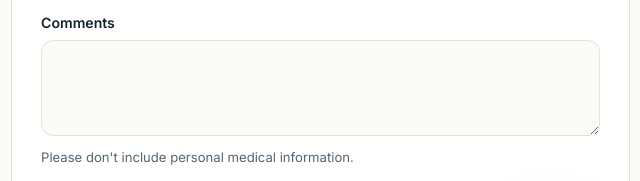
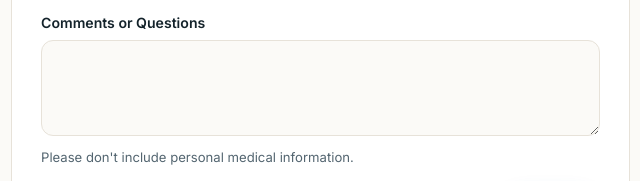
Before and after one commit to Ridgellc/pismo-vitality, a plain HTML site: page contact/index.html in a window 1280 px wide. Shown: the part 782-963 px from the top of the page, 590-1230 px from the left. Drawn offline with Linux system fonts and the light colour scheme.

Commit message:
Contact form: label 'Comments or Questions'
Co-Authored-By: Claude Opus 5.5 <noreply@anthropic.com>
Claude-Session: https://claude.ai/code/session_01BPAcAHe9FsicX3ng5MAvpZ

```diff
--- a/contact/index.html
+++ b/contact/index.html
@@ -42,7 +42,7 @@
     <fieldset class="field full"><legend>Preferred Contact</legend><div class="pills">
       <label><input type="radio" name="contact" value="Phone" checked><span>Phone</span></label>
       <label><input type="radio" name="contact" value="Email"><span>Email</span></label></div></fieldset>
-    <div class="field full"><label for="c-notes">Comments</label><textarea id="c-notes" name="comments"></textarea>
+    <div class="field full"><label for="c-notes">Comments or Questions</label><textarea id="c-notes" name="comments"></textarea>
       <p class="form-note">Please don't include personal medical information.</p></div>
   </div><div class="form-actions"><button class="btn" type="submit">Submit</button></div><p class="form-error" role="alert" hidden>Sorry, that didn't go through. Please try again or call us at <a href="tel:+18057730707">(805) 773-0707</a>.</p></form>
   <div class="form-done" id="contact-done" hidden><div class="check">✓</div><h3>Thank you<span class="done-name"></span>!</h3>
```
